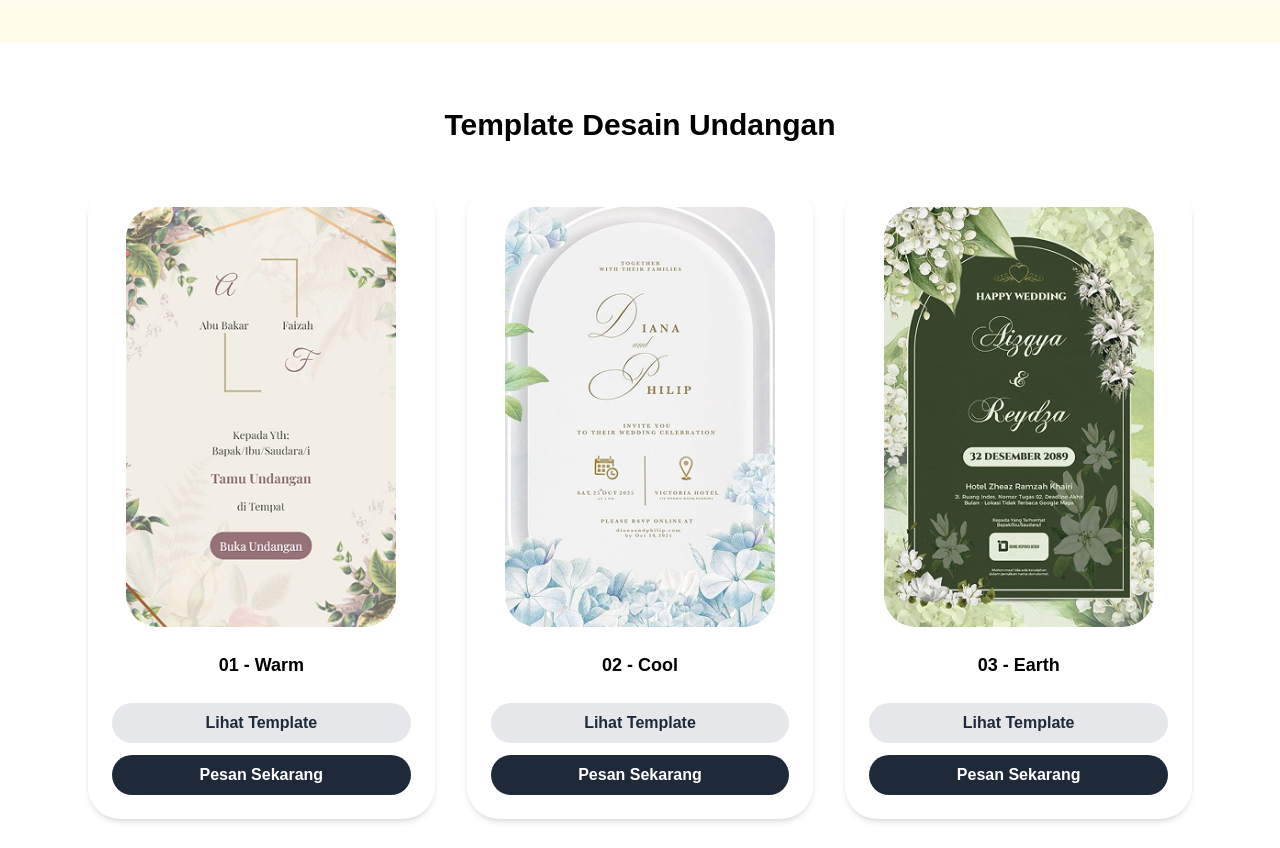
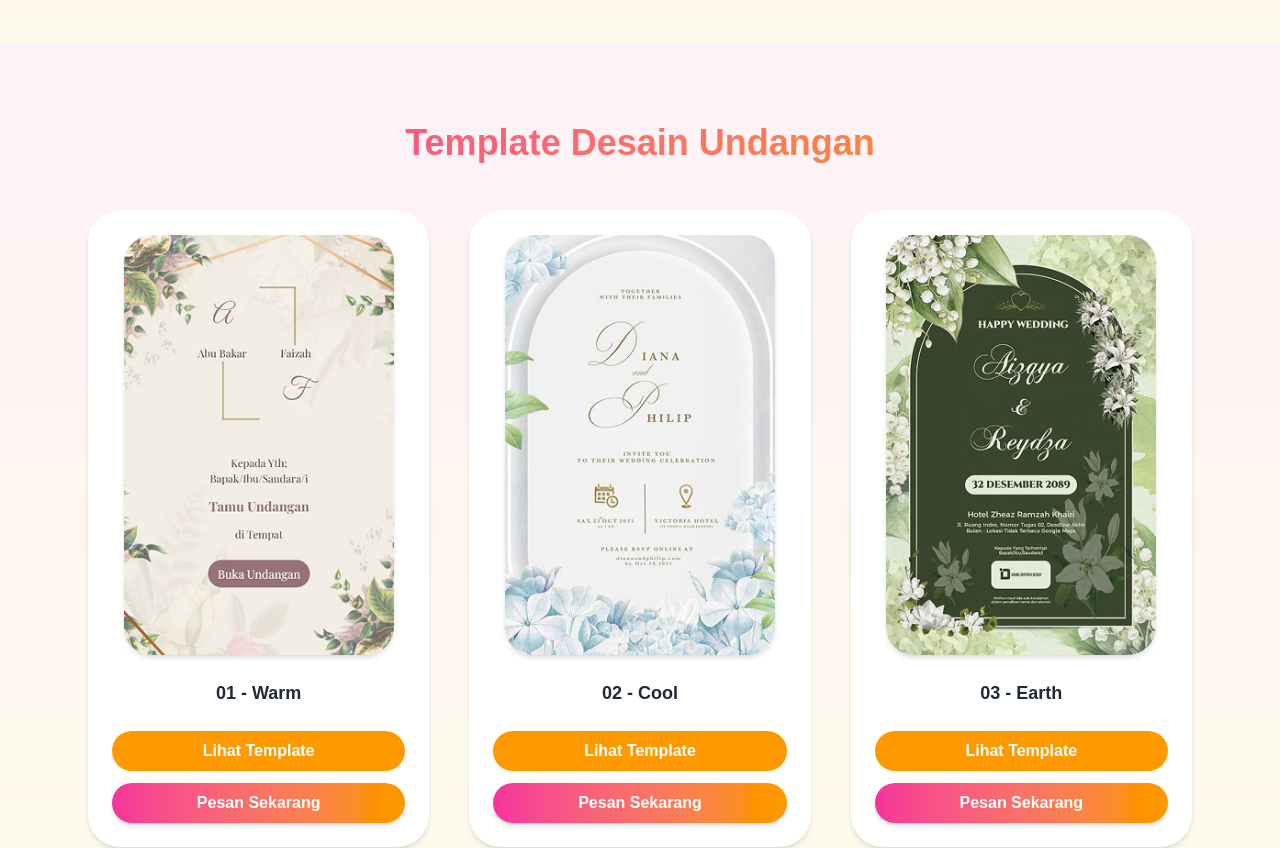
Before and after one commit to Alfianzyh/dari-kami-untukmu, a Next.js app: page / in a window 1280 px wide. Shown: the part 1540-2388 px from the top of the page. Built offline with nearby package versions, Linux system fonts and the light colour scheme.

Commit message:
update: style templates

```diff
--- a/src/components/templates.jsx
+++ b/src/components/templates.jsx
@@ -1,3 +1,7 @@
+"use client";
+
+import { motion } from "framer-motion";
+
 export default function Templates() {
   const templates = [
     {
@@ -18,32 +22,45 @@ export default function Templates() {
   ];
 
   return (
-    <section className="py-16" id="templates">
+    <section className="py-20 bg-gradient-to-b from-pink-50 to-amber-50" id="templates">
       <div className="max-w-6xl mx-auto px-6 text-center">
-        <h2 className="text-2xl md:text-3xl font-bold mb-10 font-poppins">Template Desain Undangan</h2>
-        <div className="grid gap-8 md:grid-cols-3">
-          {templates.map((t) => (
-            <div
+        <motion.h2
+          initial={{ opacity: 0, y: 30 }}
+          whileInView={{ opacity: 1, y: 0 }}
+          transition={{ duration: 0.7 }}
+          viewport={{ once: true }}
+          className="text-3xl md:text-4xl font-bold mb-12 font-poppins bg-gradient-to-r from-pink-500 to-amber-500 text-transparent bg-clip-text"
+        >
+          Template Desain Undangan
+        </motion.h2>
+
+        <div className="grid gap-10 md:grid-cols-3">
+          {templates.map((t, idx) => (
+            <motion.div
               key={t.id}
-              className="bg-white p-6 rounded-[32px] shadow-md flex flex-col items-center"
+              initial={{ opacity: 0, y: 50 }}
+              whileInView={{ opacity: 1, y: 0 }}
+              transition={{ duration: 0.6, delay: idx * 0.2 }}
+              viewport={{ once: true }}
+              className="bg-white p-6 rounded-[32px] shadow-md hover:shadow-xl hover:-translate-y-2 transition-all duration-300 flex flex-col items-center"
             >
               <img
                 src={t.img}
                 alt={t.name}
-                className="rounded-[32px] w-[270px] h-[420px] object-cover mx-auto"
+                className="rounded-[28px] w-[270px] h-[420px] object-cover mx-auto shadow-md"
               />
-              <h3 className="mt-6 font-semibold text-lg font-poppins">
+              <h3 className="mt-6 font-semibold text-lg font-poppins text-gray-800">
                 {t.id} - {t.name}
               </h3>
               <div className="mt-6 flex flex-col gap-3 w-full">
-                <button className="px-4 py-2 bg-gray-200 text-gray-800 rounded-full text-base font-semibold font-poppins hover:bg-gray-300 transition cursor-pointer">
+                <button className="px-4 py-2 bg-amber-500 text-white rounded-full text-base font-semibold font-poppins hover:bg-pink-500 hover:text-white transition cursor-pointer">
                   Lihat Template
                 </button>
-                <button className="px-4 py-2 bg-gray-800 text-white rounded-full text-base font-semibold font-poppins hover:bg-black transition cursor-pointer">
+                <button className="px-4 py-2 bg-gradient-to-r from-pink-500 to-amber-500 text-white rounded-full text-base font-semibold font-poppins shadow-md hover:scale-105 hover:from-pink-600 hover:to-amber-600 transition-all duration-200 cursor-pointer">
                   Pesan Sekarang
                 </button>
               </div>
-            </div>
+            </motion.div>
           ))}
         </div>
       </div>
```
